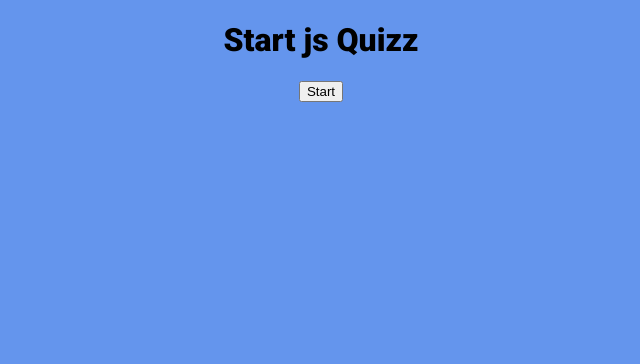
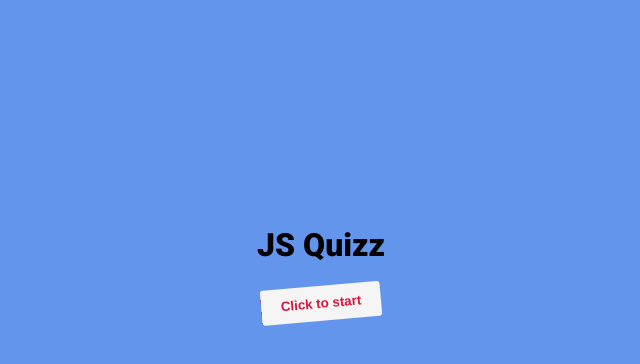
Before and after one commit to Waxoussou/QuizzReactApp, a React (Create React App) app: page / in a window 1280 px wide. Shown: the top 364 px of the page, without its empty margins (319-959 px from the left). Built offline with nearby package versions, Linux system fonts and the light colour scheme.

Commit message:
add some css and style to the all app + time duration of quizz at result dashboard

```diff
--- a/src/App.css
+++ b/src/App.css
@@ -5,6 +5,7 @@ body {
 
 .App {
   text-align: center;
+  min-height: 100vh;
 }
 
 .quiz-container form {
@@ -16,8 +17,45 @@ body {
   background: cornflowerblue;
 }
 
+.starterScreen-container {
+  pointer-events: none;
+  min-height: 10em;
+  margin-top: 30vh;
+  padding: 32px;
+  transform: translateY(-30%);
+  background: linear-gradient(to left, whitesmoke 50%, cornflowerblue 50%);
+  background-size: 200% 100%;
+  background-position: left bottom;
+  transition: background-position .27s ease-in .1s;
+}
+
+.start-quizz {
+  pointer-events: auto;
+  transform: rotate(-5deg);
+  width: 120px;
+  height: 35px;
+  border: none;
+  border-radius: 3px;
+  color: crimson;
+  font-weight: bold;
+  background: linear-gradient(to right, crimson 50%, whitesmoke 50%);
+  background-size: 200% 100%;
+  background-position: right bottom;
+  transition: all .5s ease-out;
+}
+
+.starterScreen-container:hover .start-quizz {
+  background-position: left bottom;
+  color: whitesmoke;
+}
+
+.starterScreen-container:hover {
+  background-position: right bottom;
+  /* color: whitesmoke; */
+}
+
 .selected {
-  background: greenyellow;
+  background: rgba(220, 233, 46, 0.959);
 }
 
 .answer-btn {
--- a/src/App.js
+++ b/src/App.js
@@ -23,7 +23,7 @@ function App() {
   const startPlaying = () => {
     setState({
       ...state,
-      gameTimeStart: new Date()
+      gameTimeStart: Date.now()
     })
     !game && setGame(true)
   }
@@ -40,7 +40,7 @@ function App() {
   }
   const next = (e) => {
     e.preventDefault()
-    if (!selection) return handleError('no answer selected');
+    // if (!selection) return handleError('no answer selected');
 
     setState({
       ...state,
@@ -48,7 +48,7 @@ function App() {
         qid: Qcount + 1, answer: selection
       }],
       score: selection === questions[Qcount].expected_answer ? state.score + 1 : state.score,
-      gameTimeEnd: Qcount + 1 < questions.length ? new Date() : null
+      gameTimeEnd: !(Qcount + 1 < questions.length) ? Date.now() : null
     })
 
     setSelection(null)
@@ -57,14 +57,13 @@ function App() {
 
   const startOver = () => {
     setState({
-      currentQuestion: 0,
-      currentSelection: null,
+      gameTimeStart: null,
+      gameTimeEnd: null,
       answers: [],
       score: 0,
     })
     setQcount(0)
     setEnd(false)
-    console.log(state);
   }
 
   useEffect(() => {
@@ -88,7 +87,7 @@ function App() {
                 error={error} />
 
             </> :
-            <Result startOver={startOver} score={state.score} total={questions.length} />
+            <Result startOver={startOver} score={state.score} total={questions.length} time={{ start: state.gameTimeStart, end: state.gameTimeEnd }} />
           }</>
       }
     </div >
--- a/src/components/Result.jsx
+++ b/src/components/Result.jsx
@@ -1,10 +1,21 @@
 import React from 'react';
 
-const Result = ({ score, total, startOver }) => {
+const formatTime = (time) => {
+    const seconds = Math.floor(time / 1000);
+    const minutes = Math.floor(time / (1000 * 60));
+    const hours = Math.floor(time / (1000 * 60 * 60));
+    return `${minutes}mn : ${seconds}s`
+}
 
+const Result = ({ score, total, startOver, time }) => {
+    const duration = time.end - time.start;
+    const time_passed = formatTime(duration)
     return <div className='result'>
-        <p>Game Over</p>
-        <p>score : <span>{Math.floor(score / total * 100)}%</span></p>
+        <div>
+            <h1>Game Over</h1>
+            <p>temp écoulé : <span>{time_passed}</span></p>
+            <p>score : <span>{Math.floor(score / total * 100)}%</span></p>
+        </div>
         <div className='restart-container'>
             <p>Think you can do better this time ?</p>
             <button onClick={startOver} className='restart-btn'>Play again?</button>
--- a/src/components/StarterScreen.jsx
+++ b/src/components/StarterScreen.jsx
@@ -1,10 +1,10 @@
 import React from 'react';
 
 const StarterScreen = ({ startPlaying }) => {
-    return <>
-        <h1>Start js Quizz</h1>
-        <button className='start-quizz' onClick={startPlaying}>Start</button>
-    </>
+    return <div className='starterScreen-container'>
+        <h1>JS Quizz</h1>
+        <button className='start-quizz' onClick={startPlaying}>Click to start</button>
+    </div>
 }
 
 export default StarterScreen;
```
